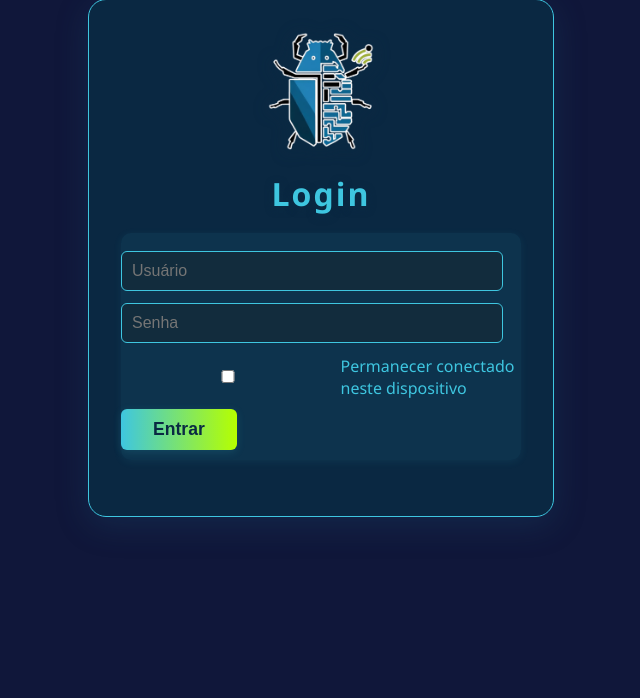
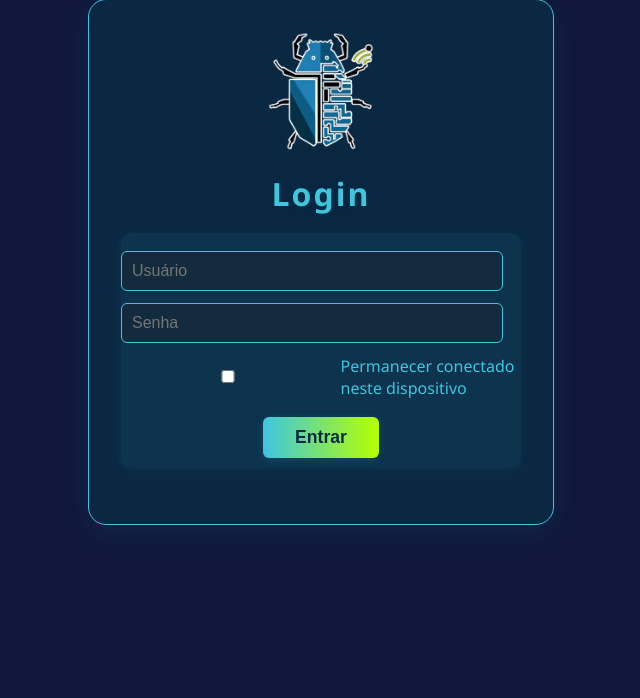
Before and after one commit to sandrim01/chamado, a Flask app: page /login in a window 1280 px wide. Shown: the part 41-739 px from the top of the page, without its empty margins (319-959 px from the left). Run offline with Flask 3, Linux system fonts and the light colour scheme; some libraries are stand-ins or nearby versions.

Commit message:
style(login): centraliza botão e alinha checkbox à esquerda

```diff
--- a/templates/login.html
+++ b/templates/login.html
@@ -24,7 +24,9 @@
                 <input type="checkbox" name="remember_me" style="margin: 0 6px 0 0;">
                 <span style="font-size: 1em; color: #3ec6e0;">Permanecer conectado neste dispositivo</span>
             </div>
-            <button type="submit" class="btn-login">Entrar</button>
+            <div style="width: 100%; display: flex; justify-content: center;">
+                <button type="submit" class="btn-login">Entrar</button>
+            </div>
         </form>
     </div>
 </body>
```
